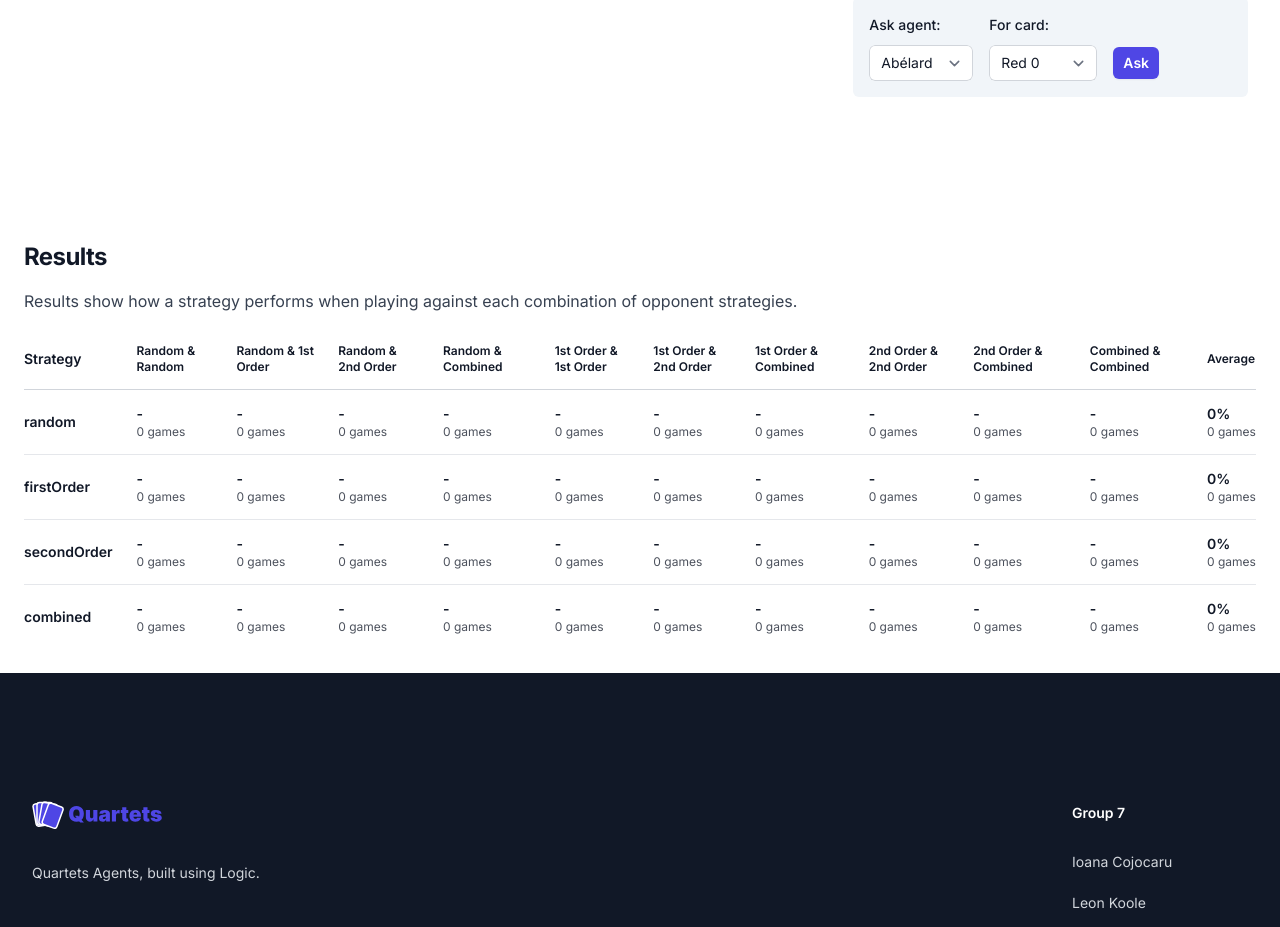
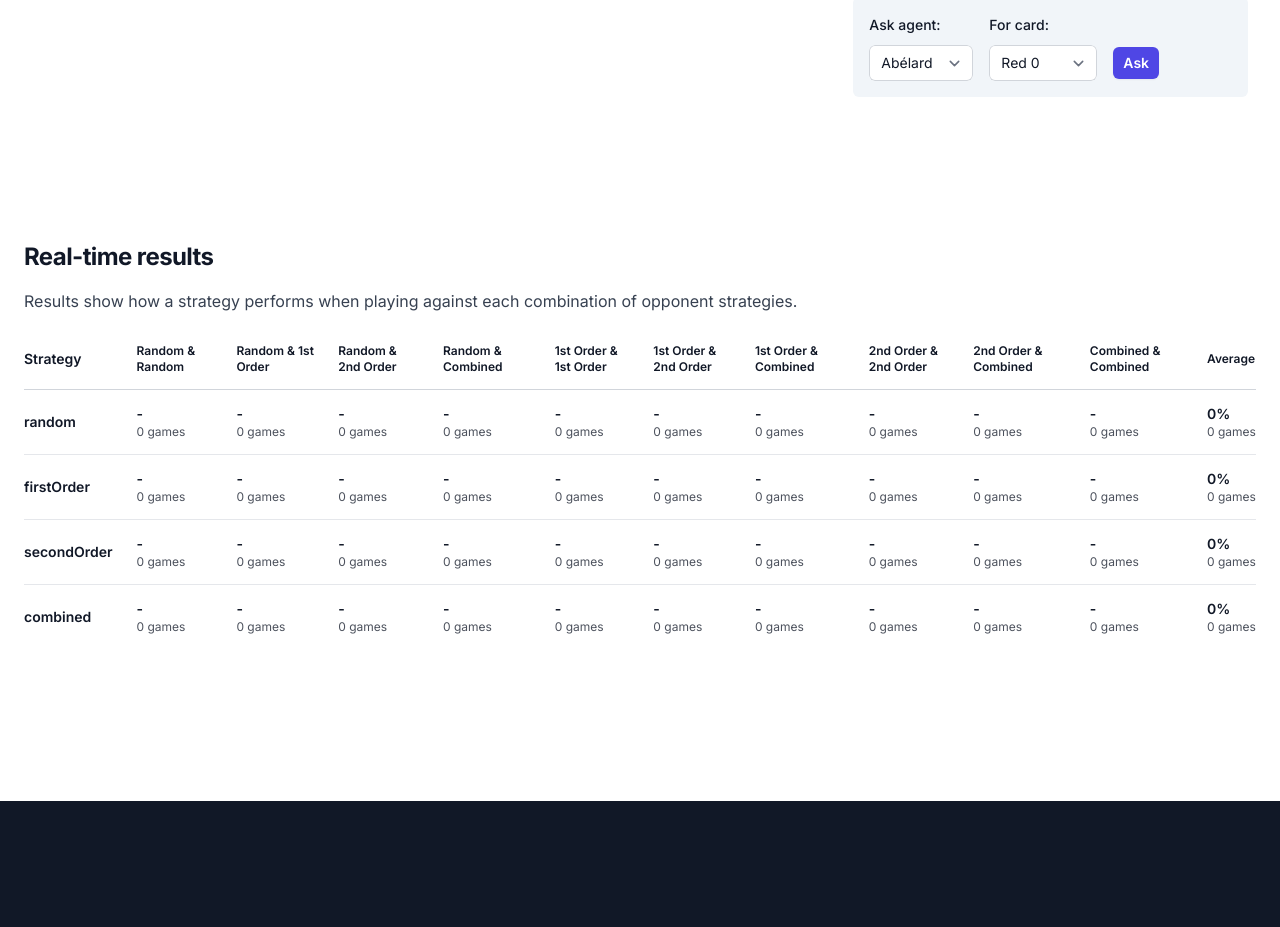
Before and after one commit to koole/quartets-web, a Next.js app: page /game in a window 1280 px wide. Shown: the part 793-1720 px from the top of the page. Built offline with nearby package versions, Linux system fonts and the light colour scheme.

Commit message:
Small changes

```diff
--- a/src/app/game/CardDisplay.tsx
+++ b/src/app/game/CardDisplay.tsx
@@ -30,7 +30,7 @@ export default function CardDisplay({
           className="text-red-500"
           style={{
             position: "absolute",
-            top: 2,
+            top: -10,
             right: 0,
             display: "flex",
             justifyContent: "center",
@@ -38,7 +38,7 @@ export default function CardDisplay({
             fontWeight: "bold",
           }}
         >
-          <XMarkIcon className="h-5 w-5" />
+          <XMarkIcon className="h-8 w-8" />
         </span>
       )}
       {card.number}
--- a/src/app/game/Game.tsx
+++ b/src/app/game/Game.tsx
@@ -311,9 +311,9 @@ export default function Game() {
         </div>
       </div>
 
-      <div className="mt-8 mx-auto max-w-7xl p-6">
+      <div className="my-8 mx-auto max-w-7xl p-6 mb-32">
         <h2 className="mt-16 text-2xl font-bold tracking-tight text-gray-900">
-          Results
+          Real-time results
         </h2>
         <p className="text-gray-700 py-4">
           Results show how a strategy performs when playing against each
```
